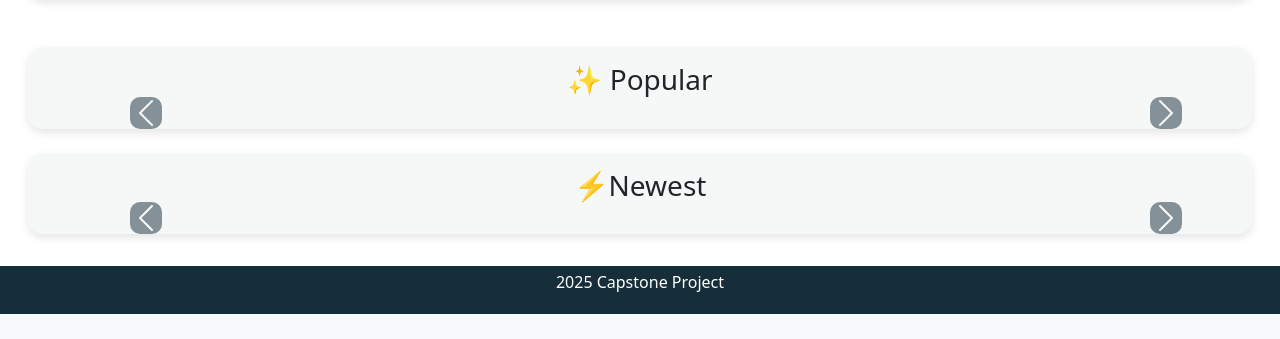
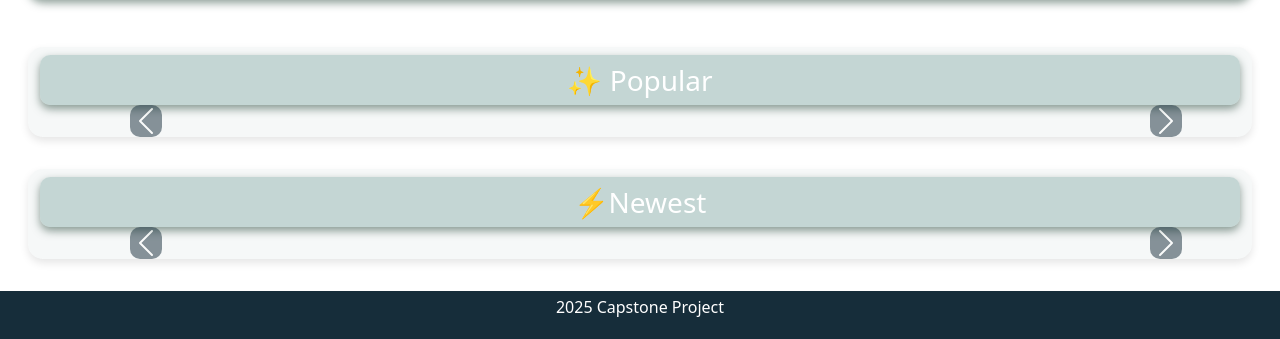
Before and after one commit to asthapatel1125/LMS_CAPSTONE_2025, a FastAPI app: page /search/home in a window 1280 px wide. Shown: the part 497-836 px from the top of the page. Before the commit the page ends 811 px from the top, so only its background shows below. Run offline with FastAPI, Linux system fonts and the light colour scheme; data that the repository does not hold is empty.

Commit message:
Edited review format, changed review query to get first and last name, and edited carousel design

```diff
--- a/Search/src/app/views/static/css/item_info.css
+++ b/Search/src/app/views/static/css/item_info.css
@@ -53,7 +53,7 @@
 
 .available-info{
   border-radius: 15px;
-  background-color: rgba(255, 255, 255, 0.63);
+  background-color: rgba(255, 255, 255, 0.532);
 }
 
 #commentsList {
@@ -72,3 +72,7 @@
 .stars i.active {
   color: rgb(255, 226, 52);
 }
+
+.details{
+  color: grey;
+}
--- a/Search/src/app/views/static/css/search.css
+++ b/Search/src/app/views/static/css/search.css
@@ -33,7 +33,7 @@
     background-position: center;
     height: 400px;
     border-radius: 15px;
-    box-shadow: 0 4px 8px rgba(0, 0, 0, 0.1);
+    box-shadow: 0 4px 8px rgba(31, 64, 51, 0.51);
 }
 
 .book-section{
@@ -90,3 +90,10 @@
   color: white; /* White text for active item */
   outline: none; /* Optional: Removes the default focus outline */
 }
+
+.carousel-header{
+  background-color: #97b8b383;
+  color: white;
+  border-radius: 10px;
+  box-shadow: 0 4px 8px rgba(31, 64, 51, 0.51);
+}
--- a/Search/src/app/views/static/js/search_page.js
+++ b/Search/src/app/views/static/js/search_page.js
@@ -111,7 +111,8 @@ async function searchBooks() {
     if (query === "") {
         clearSearchResults();
         selectedBook = null;
-        document.getElementById('bookList').innerHTML = '';
+        const bookList = document.getElementById('bookList');
+        bookList.innerHTML = ''; // Clear previous results
     } else {
         try {
             const response = await fetch(`/search/searchQuery?query=${encodeURIComponent(query)}`, {
@@ -235,7 +236,7 @@ function createCarouselSlide(bookChunk, index) {
 
         const imgTag = document.createElement('img');
         imgTag.src = book.coverUrl || "/search/static/images/error.png";
-        imgTag.classList.add('img-fluid');
+        imgTag.classList.add('img-fluid', 'bookCover');
         imgTag.alt = book.title || "Book Cover";
 
         aTag.appendChild(imgTag);
--- a/Search/src/app/views/templates/search_page.html
+++ b/Search/src/app/views/templates/search_page.html
@@ -78,7 +78,7 @@
         </div>
       </section>
       <section class="col-12 book-section mt-5 mb-3" id="popular">
-        <h3 class="mx-3 mt-3 text-center">✨ Popular</h3>
+        <p class="w-100 fs-3 py-1 text-center carousel-header my-2">✨ Popular</p>
         <div id="popularCarouselControls" class="carousel slide m-3 w-100" data-bs-ride="false">
             <div id="popularCarousel" class="carousel slide mx-5" data-bs-ride="false">
               <div class="popular-carousel-inner d-flex" id = "popular-inner"></div>
@@ -95,8 +95,8 @@
           </div>
       </section>
       <!-- Newest Books Section -->
-      <section class="col-12 book-section mt-2 mb-3" id="newest">
-        <h3 class="mx-3 mt-3 text-center">⚡Newest</h3>
+      <section class="col-12 book-section mt-3 mb-3" id="newest">
+        <p class="w-100 fs-3 py-1 text-center carousel-header my-2">⚡Newest</p>
         <div id="newestCarouselControls" class="carousel slide m-3 w-100" data-bs-ride="false">
             <div id="newestCarousel" class="carousel slide mx-5" data-bs-ride="false">
               <div class="newest-carousel-inner d-flex" id = "newest-inner"></div>
```
Also changed, not shown: Search/src/app/models/reviews.py (+13 -7 lines), Search/src/app/views/static/js/item_info.js (+12 -3 lines), Search/src/app/views/static/js/search_result_page.js (+10 -2 lines).
